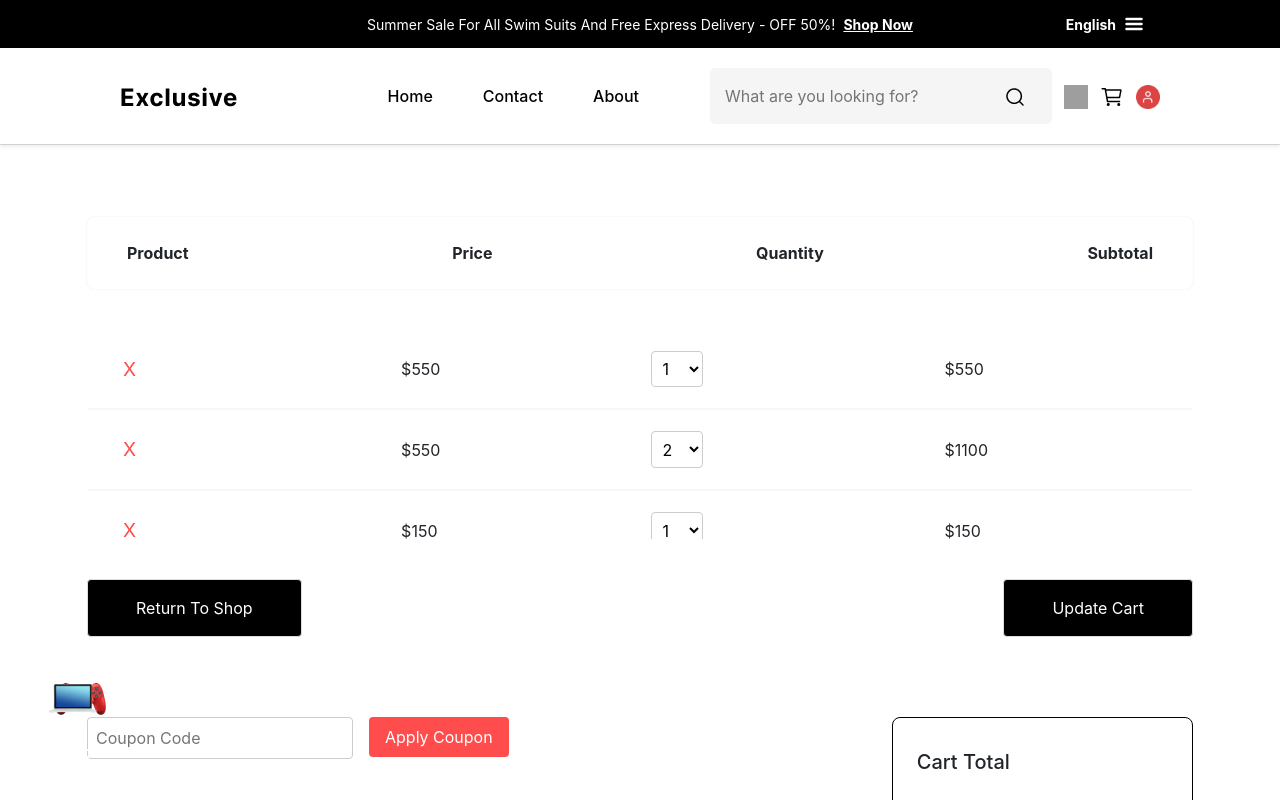
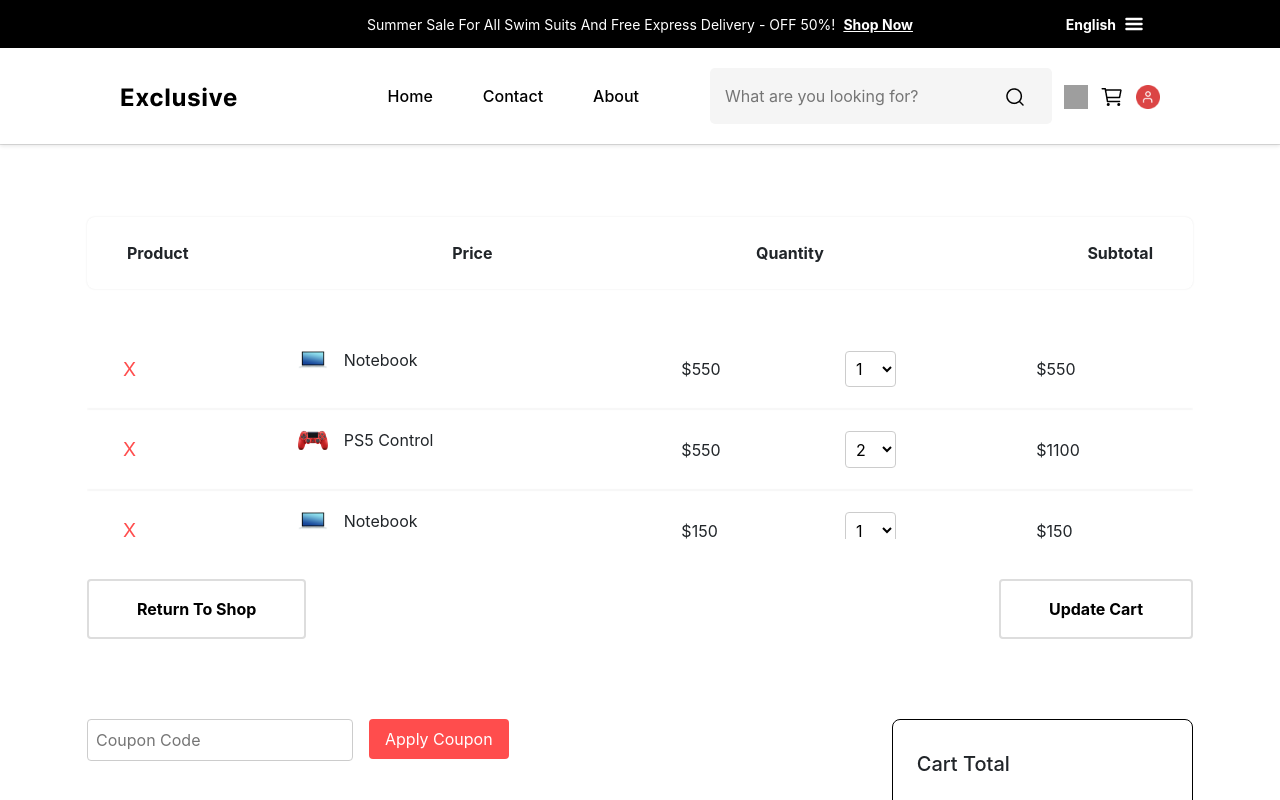
Before and after one commit to Projeto-Final-MaisPraTi/e-commerce-frontend, a React (Vite) app: page /cart in a window 1280 px wide. Shown: the top 800 px of the page. Built offline with nearby package versions, Linux system fonts and the light colour scheme; grey boxes are pictures that could not be loaded.

Commit message:
Fix: Correção de imagens dos produtos no carrinho de compras

```diff
--- a/src/assets/svgs/Camera.jsx
+++ b/src/assets/svgs/Camera.jsx
@@ -1,5 +1,3 @@
-import React from 'react'
-
 export default function Camera({color}) {
     return (
         <svg width="56px" height="56px" viewBox="0 0 24 24" fill="none" xmlns="http://www.w3.org/2000/svg">
--- a/src/assets/svgs/Computers.jsx
+++ b/src/assets/svgs/Computers.jsx
@@ -1,4 +1,3 @@
-import React from 'react'
 
 export default function Computers({color}) {
   return (
--- a/src/assets/svgs/Gaming.jsx
+++ b/src/assets/svgs/Gaming.jsx
@@ -1,5 +1,3 @@
-import React from 'react'
-
 export default function Gaming({color}) {
     return (
         <svg width="56" height="56" viewBox="0 0 56 56" fill="none" xmlns="http://www.w3.org/2000/svg">
--- a/src/assets/svgs/Headphones.jsx
+++ b/src/assets/svgs/Headphones.jsx
@@ -1,5 +1,3 @@
-import React from 'react'
-
 export default function Headphones({color}) {
     return (
         <svg width="56" height="56" viewBox="0 0 56 56" fill="none" xmlns="http://www.w3.org/2000/svg">
--- a/src/assets/svgs/Phones.jsx
+++ b/src/assets/svgs/Phones.jsx
@@ -1,5 +1,3 @@
-import React from 'react'
-
 export default function Phones({color}) {
   return (
     <svg width="56" height="56" viewBox="0 0 56 56" fill="none" xmlns="http://www.w3.org/2000/svg">
--- a/src/assets/svgs/SmartWatch.jsx
+++ b/src/assets/svgs/SmartWatch.jsx
@@ -1,5 +1,3 @@
-import React from 'react'
-
 export default function SmartWatch({color}) {
     return (
         <svg width="56" height="56" viewBox="0 0 56 56" fill="none" xmlns="http://www.w3.org/2000/svg">
--- a/src/components/Cart/ShoppingCart.css
+++ b/src/components/Cart/ShoppingCart.css
@@ -22,8 +22,8 @@
 }
 
 .cart-items-container {
-  max-height: 210px; /* Limite de altura para ativar o scroll */
-  overflow-y: auto; /* Scroll vertical */
+  max-height: 210px;
+  overflow-y: auto;
   gap: 24px;
 }
 
@@ -60,9 +60,9 @@ tr {
   gap: 1rem;
 }
 
-.product-image {
-  width: 50px;
-  height: 50px;
+.cart-product-image {
+  width: 30px;
+  height: 30px;
   object-fit: contain;
 }
 
@@ -80,7 +80,7 @@ tr {
 }
 
 /* Estilo para o select de quantidade */
-select {
+.quantity-selector {
   padding: 0.4rem;
   border: 1px solid #ccc;
   border-radius: 4px;
@@ -125,7 +125,7 @@ select {
 }
 
 .cart-checkout-button:hover {
-  background-color: #E07575;
+  background-color: #e07575;
 }
 
 /* Estilo para a área de cupom */
@@ -152,7 +152,7 @@ select {
 }
 
 .coupon-section button:hover {
-  background-color: #E07575;
+  background-color: #e07575;
 }
 
 /* Ações do carrinho (Retornar à loja e Atualizar carrinho) */
@@ -164,9 +164,14 @@ select {
 
 .cart-actions button {
   padding: 1rem 3rem;
-  border: 1px solid #ddd;
+  border: 2px solid #ddd;
   border-radius: 4px;
   cursor: pointer;
+  background-color: transparent;
+  transition: background-color 0.3s ease;
+  color: black;
+  font-weight: bold;
+
 }
 
 .cart-actions button:hover {
--- a/src/components/Cart/ShoppingCart.jsx
+++ b/src/components/Cart/ShoppingCart.jsx
@@ -51,12 +51,13 @@ const ShoppingCart = () => {
                   </button>
                 </td>
                 <td className="product-info">
-                  <img src={item.image} alt={item.name} className="product-image" />
+                  <img src={item.image} alt={item.name} className="cart-product-image" />
                   <span>{item.name}</span>
                 </td>
                 <td>${item.price}</td>
                 <td>
                   <select
+                    className="quantity-selector"
                     value={item.quantity}
                     onChange={(e) => updateQuantity(item.id, e.target.value)}
                   >
@@ -95,13 +96,21 @@ const ShoppingCart = () => {
         {/* Resumo do carrinho */}
         <div className="cart-summary">
           <h5>Cart Total</h5>
-          <p>Subtotal: <span>${subtotal}</span></p>
+          <p>
+            Subtotal: <span>${subtotal}</span>
+          </p>
           <hr />
-          <p>Shipping: <span>Free</span></p>
+          <p>
+            Shipping: <span>Free</span>
+          </p>
           <hr />
-          <p>Total: <span >${subtotal}</span></p>
+          <p>
+            Total: <span>${subtotal}</span>
+          </p>
           <Link to="/checkout">
-            <button type="submit" className="cart-checkout-button">Procees to checkout</button>
+            <button type="submit" className="cart-checkout-button">
+              Procees to checkout
+            </button>
           </Link>
         </div>
       </div>
--- a/src/components/NewArrival/NewArrival.css
+++ b/src/components/NewArrival/NewArrival.css
@@ -65,7 +65,7 @@ h1 {
   grid-column: span 1; /* Outros produtos ocupam 1 coluna */
 }
 
-.product-info {
+.newarrival-product-info {
   position: absolute;
   display: flex;
   flex-direction: column;
@@ -74,12 +74,12 @@ h1 {
   color: #fff;
 }
 
-.product-info h2 {
+.newarrival-product-info h2 {
   font-size: 24px;
   margin-bottom: 10px;
 }
 
-.product-info p {
+.newarrival-product-info p {
   font-size: 16px;
   margin-bottom: 20px;
 }
--- a/src/components/NewArrival/newarrival.jsx
+++ b/src/components/NewArrival/newarrival.jsx
@@ -15,7 +15,7 @@ const NewArrival = () => {
       <div className="product-grid">
         <div className="product-card large">
           <img src="https://via.placeholder.com/400x300" alt="PlayStation 5" />
-          <div className="product-info">
+          <div className="newarrival-product-info">
             <h2>PlayStation 5</h2>
             <p>Black and White version of the PS5 coming out on sale.</p>
             <button>Shop Now</button>
@@ -23,7 +23,7 @@ const NewArrival = () => {
         </div>
         <div className="product-card medium">
           <img src="https://via.placeholder.com/400x300" alt="Women's Collection" />
-          <div className="product-info">
+          <div className="newarrival-product-info">
             <h2>Women&apos;s Collections</h2>
             <p>Featured women collections that give you another vibe.</p>
             <button>Shop Now</button>
@@ -31,7 +31,7 @@ const NewArrival = () => {
         </div>
         <div className="product-card small">
           <img src="https://via.placeholder.com/400x300" alt="Speakers" />
-          <div className="product-info">
+          <div className="newarrival-product-info">
             <h2>Speakers</h2>
             <p>Amazon wireless speakers.</p>
             <button>Shop Now</button>
@@ -39,7 +39,7 @@ const NewArrival = () => {
         </div>
         <div className="product-card small">
           <img src="https://via.placeholder.com/400x300" alt="Perfume" />
-          <div className="product-info">
+          <div className="newarrival-product-info">
             <h2>Gucci Perfume</h2>
             <p>Gucci Intense Oud.</p>
             <button>Shop Now</button>
--- a/src/components/ProductDetails/ProductDetails.css
+++ b/src/components/ProductDetails/ProductDetails.css
@@ -1,6 +1,7 @@
-:root {
+/* Root interferindo em outros componentes. */
+/* :root {
   --backgroundCaixaImagem: #f5f5f5;
-}
+} */
 
 .container {
   display: flex;
@@ -22,7 +23,6 @@
 }
 
 .img {
-  /* margin-bottom: 10px; */
   background-color: var(--backgroundCaixaImagem);
   padding: 20px;
 }
```
